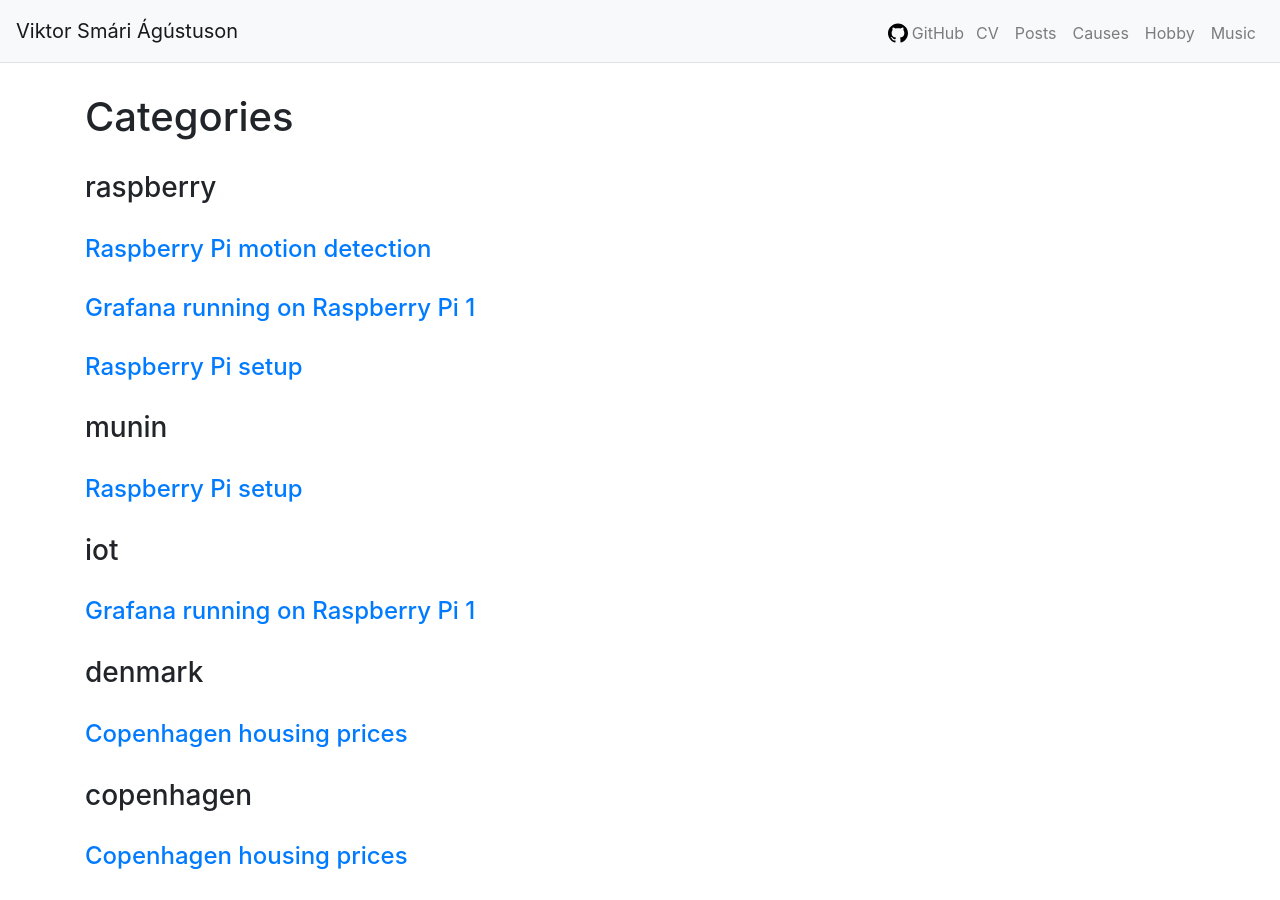
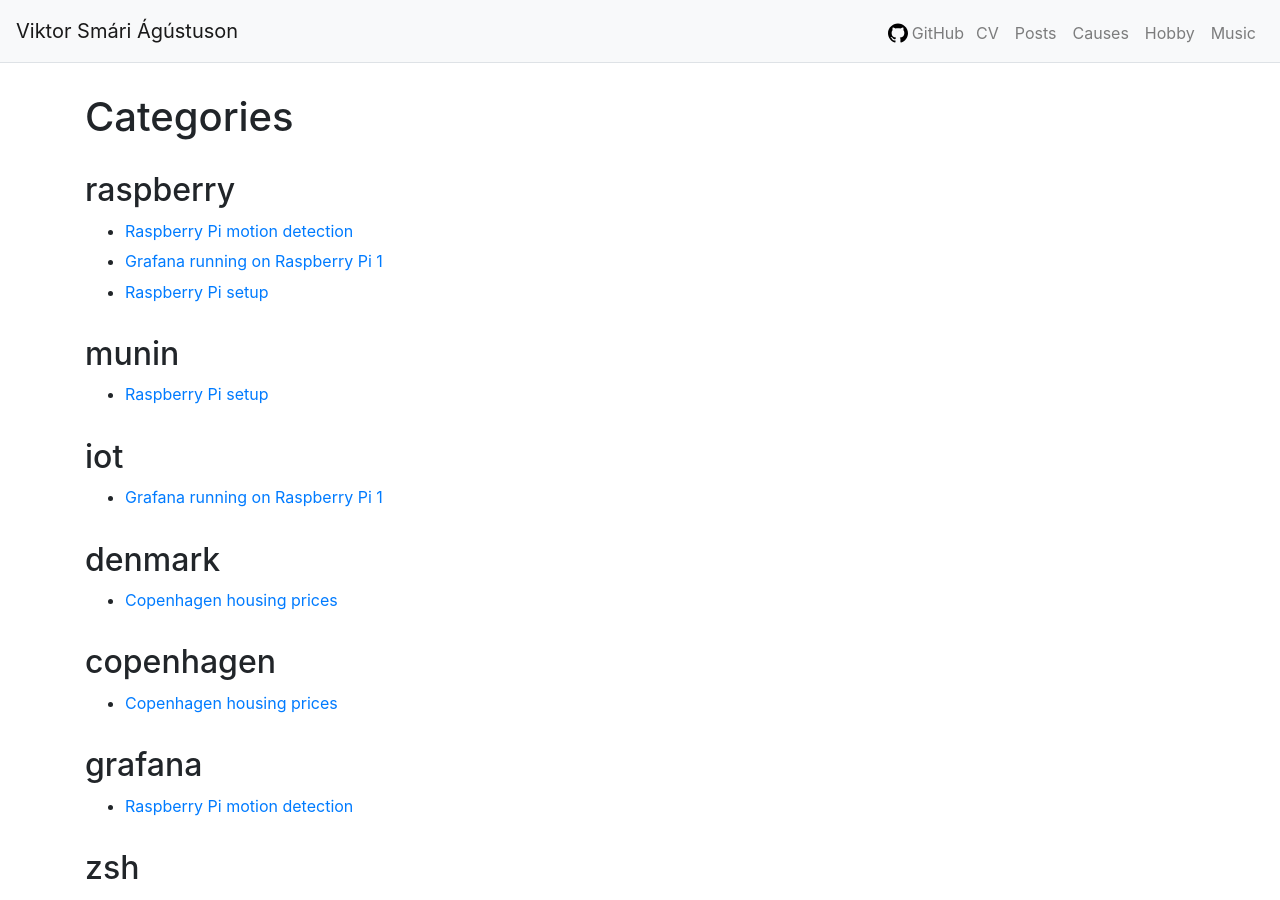
Before and after one commit to viktorsmari/viktorsmari.github.io, a Jekyll site: the page built from categories.html, in a window 1280 px wide and 900 px high. Built offline with Jekyll 4.4.1, drawn with Linux system fonts in a browser that asks for light colours; comment, search, counter and statistics services are not loaded.

Commit message:
Use list

```diff
--- a/assets/viktor.scss
+++ b/assets/viktor.scss
@@ -1,7 +1,5 @@
 ---
 ---
-
-//@import url('https://fonts.googleapis.com/css?family=Lato');
 
 html, body {
   font-size: 1em;
--- a/categories.html
+++ b/categories.html
@@ -13,13 +13,13 @@
     <div id="#{{ category_name | slugize  }}"></div>
     <p></p>
 
-    <h3 class="category-head">{{ category_name }}</h3>
+    <h2 class="category-head">{{ category_name }}</h2>
     <a name="{{ category_name | slugize  }}"></a>
-    {% for post in site.categories[category_name] %}
-    <article class="archive-item">
-      <h4><a href="{{ site.baseurl  }}{{ post.url  }}">{{post.title}}</a></h4>
-    </article>
-    {% endfor %}
+    <ul>
+      {% for post in site.categories[category_name] %}
+      <li><a href="{{ site.baseurl  }}{{ post.url  }}">{{post.title}}</a></li>
+      {% endfor %}
+    </ul>
   </div>
   {% endfor %}
 </div>
```
